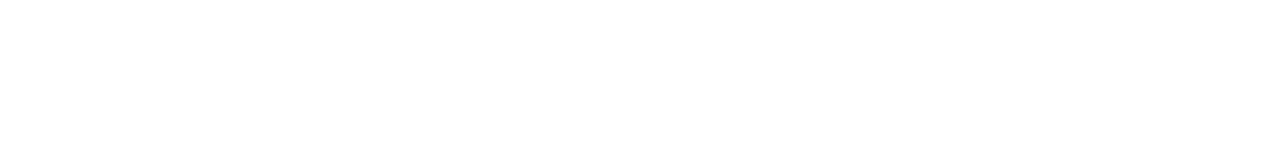
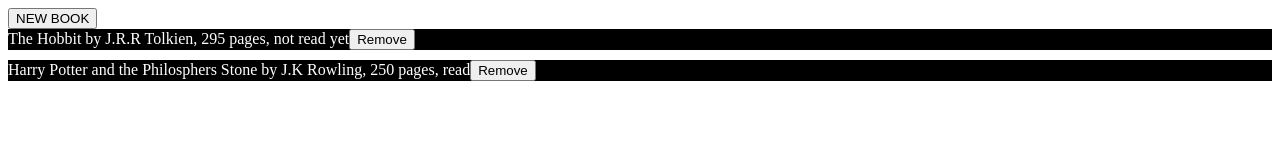
Before and after one commit to SkyBurbuja/library, a plain HTML site: page index.html in a window 1280 px wide. Drawn offline with Linux system fonts and the light colour scheme.

Commit message:
Add display of library and introduce new book button

```diff
--- a/index.html
+++ b/index.html
@@ -6,6 +6,10 @@
   <meta charset="UTF-8"/>
 </head>
 <body>
+  <button id='addBook'>NEW BOOK</button>
+
+  <div id='bookContainer'>
+  </div>
 
   <script src="js/script.js"></script>
 </body>
--- a/js/script.js
+++ b/js/script.js
@@ -13,3 +13,59 @@
 function addBookToLibrary(newBook){
     myLibrary.push(newBook);
 }
+
+function createNewBook(){
+    let newTitle = prompt('What is the title of the book');
+    let newAuthor = prompt('Who is the author?');
+    let pages = prompt('How many pages?');
+    let read = prompt('Have you read it?');
+    let newBook = new book(newTitle,newAuthor,pages,read);
+    addBookToLibrary(newBook);
+    displayBooks()
+}
+
+//Dummy books to gauge display
+const theHobbit = new book('The Hobbit','J.R.R Tolkien',295,'not read yet');
+const harryPotterPS = new book('Harry Potter and the Philosphers Stone','J.K Rowling',250,'read');
+
+addBookToLibrary(theHobbit);
+addBookToLibrary(harryPotterPS);
+
+function removeAllChildNodes(parent) {
+    while (parent.firstChild) {
+        parent.removeChild(parent.firstChild);
+    }
+}
+
+function displayBooks(){
+    const bookContainer = document.querySelector('#bookContainer');
+    removeAllChildNodes(bookContainer);
+
+
+    for(let i = 0; i<myLibrary.length;i++){
+        let newBookCard = document.createElement('div');
+        newBookCard.setAttribute('id',`book${i}`);
+        newBookCard.setAttribute('class','bookCard');
+        newBookCard.textContent = myLibrary[i].info();
+        createBookRemovalButton(newBookCard);
+        bookContainer.appendChild(newBookCard);
+    }
+}
+
+function createBookRemovalButton(bookCard){
+    const newButton = document.createElement('button');
+    newButton.textContent = 'Remove';
+    newButton.setAttribute('class','remove');
+    bookCard.appendChild(newButton);
+}
+
+function remove(e){
+
+}
+
+const createNewBookBtn = document.querySelector('#addBook');
+createNewBookBtn.addEventListener('click',createNewBook);
+
+const removal = document.querySelectorAll('.remove');
+removal.forEach(button => button.addEventListener('click',remove));
+displayBooks();
--- a/stylesheet.css
+++ b/stylesheet.css
@@ -0,0 +1,9 @@
+.bookCard{
+    background-color: black;
+    color:white;
+}
+
+#bookContainer{
+    display: grid;
+    row-gap: 10px;;
+}
```
